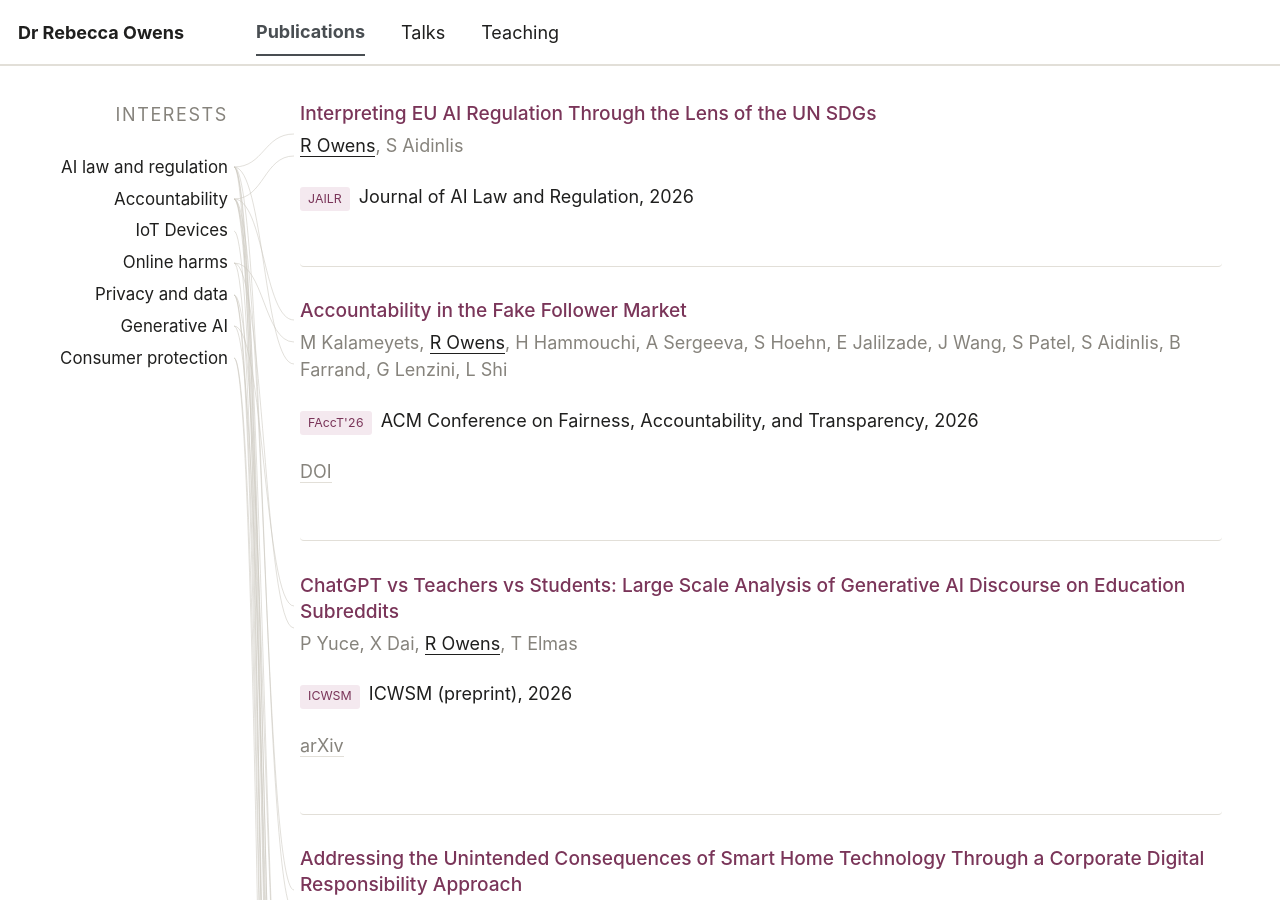
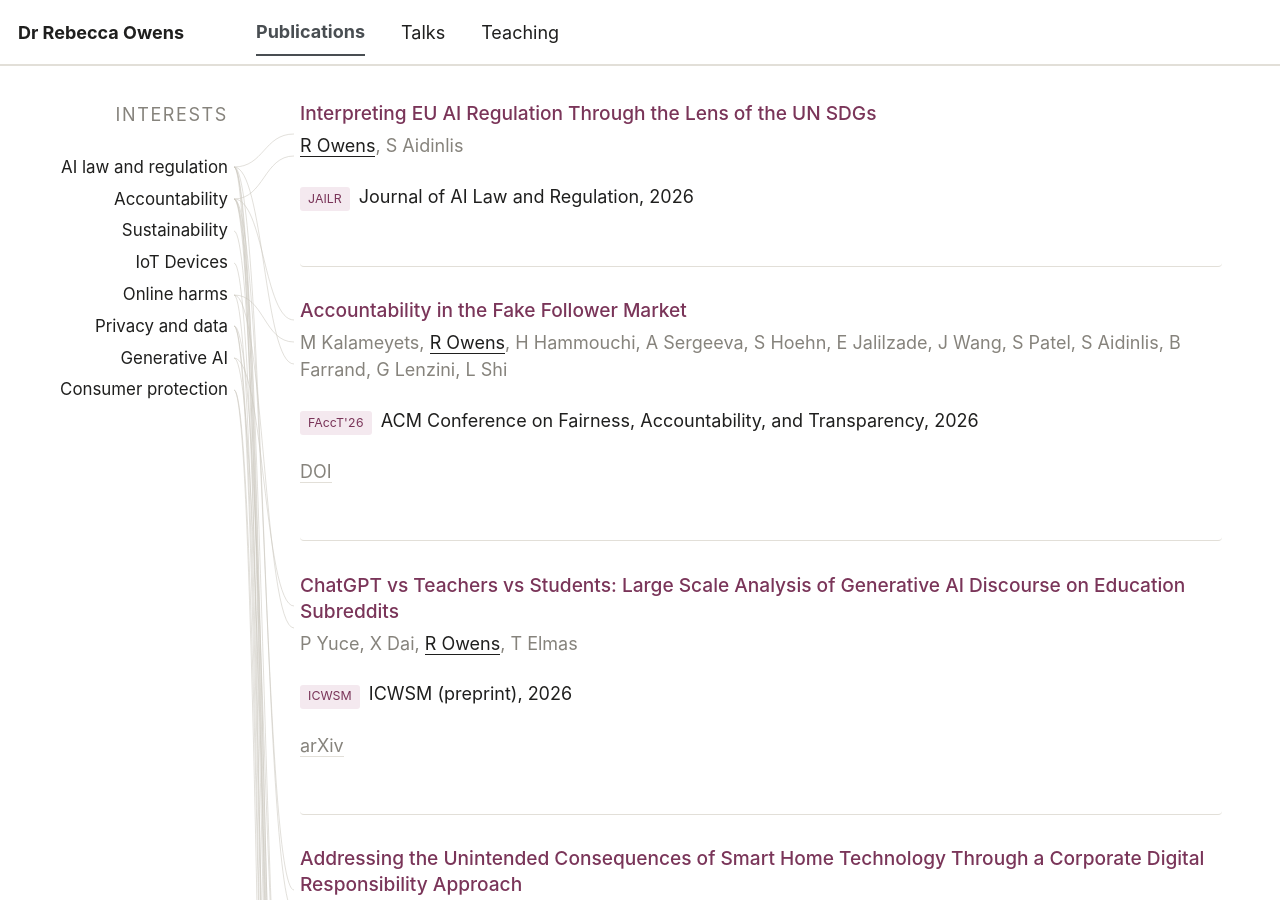
Before and after one commit to Rebecca-Owens/Rebecca-Owens.github.io, a Jekyll site: the page built from _pages/publications.html, in a window 1280 px wide and 900 px high. Built offline with Jekyll 4.4.1, drawn with Linux system fonts in a browser that asks for light colours; a style sheet for code colours, icons or effects is not loaded.

Commit message:
Add sustainability topic to publication metadata

```diff
--- a/_publications/2025-12-01-discrimination-llm-hr.md
+++ b/_publications/2025-12-01-discrimination-llm-hr.md
@@ -10,5 +10,6 @@ topics:
   - Generative AI
   - Accountability
   - AI law and regulation
+  - Sustainability
 citation: "E Jalilzade, M Kalameyets, S Malyviva, R Owens, S Katsigiannis, B Farrand and L Shi, 'Mapping Discrimination in LLM-driven HR Systems' <i>IEEE BigData</i> (2025)."
 ---
```
